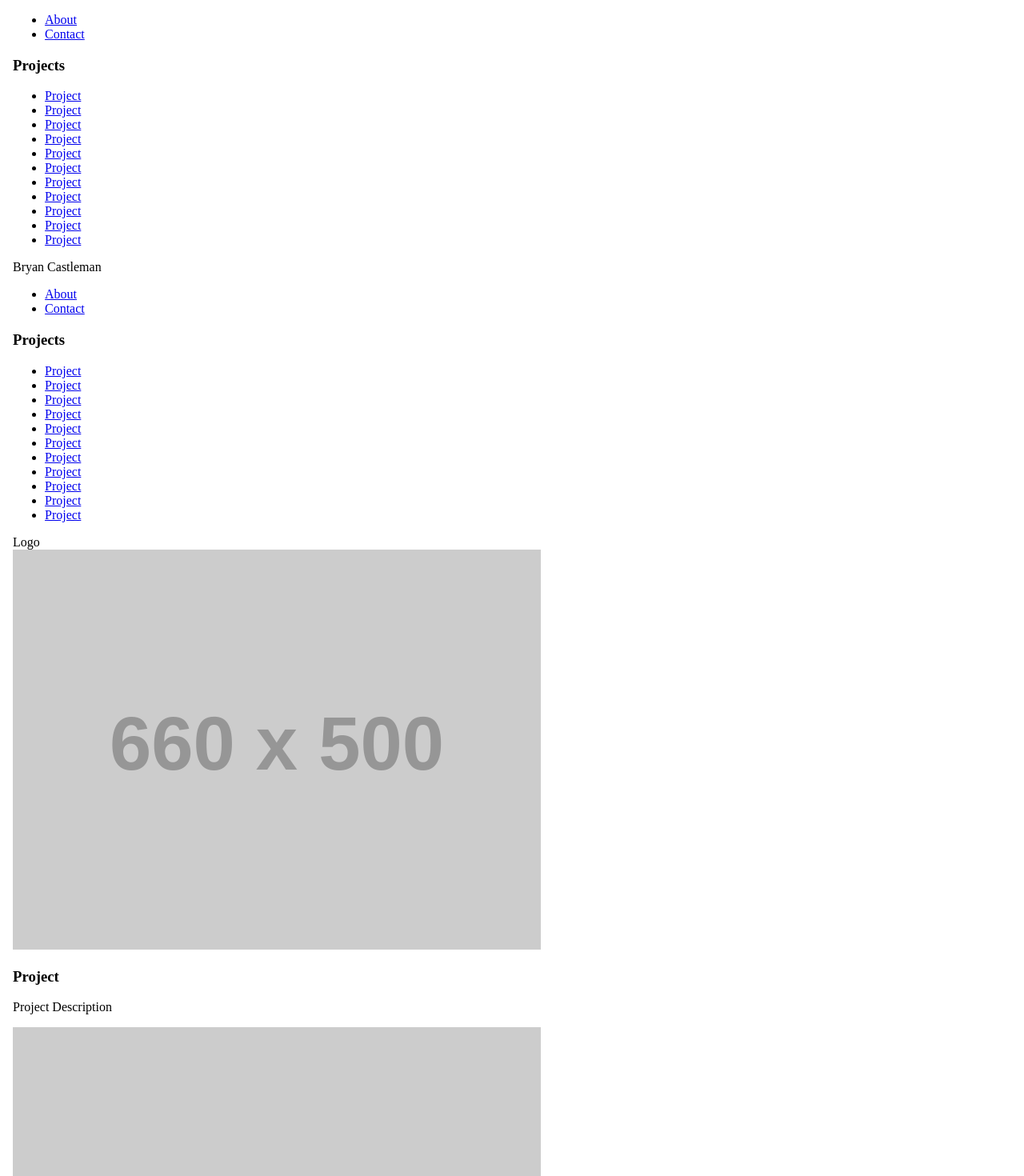
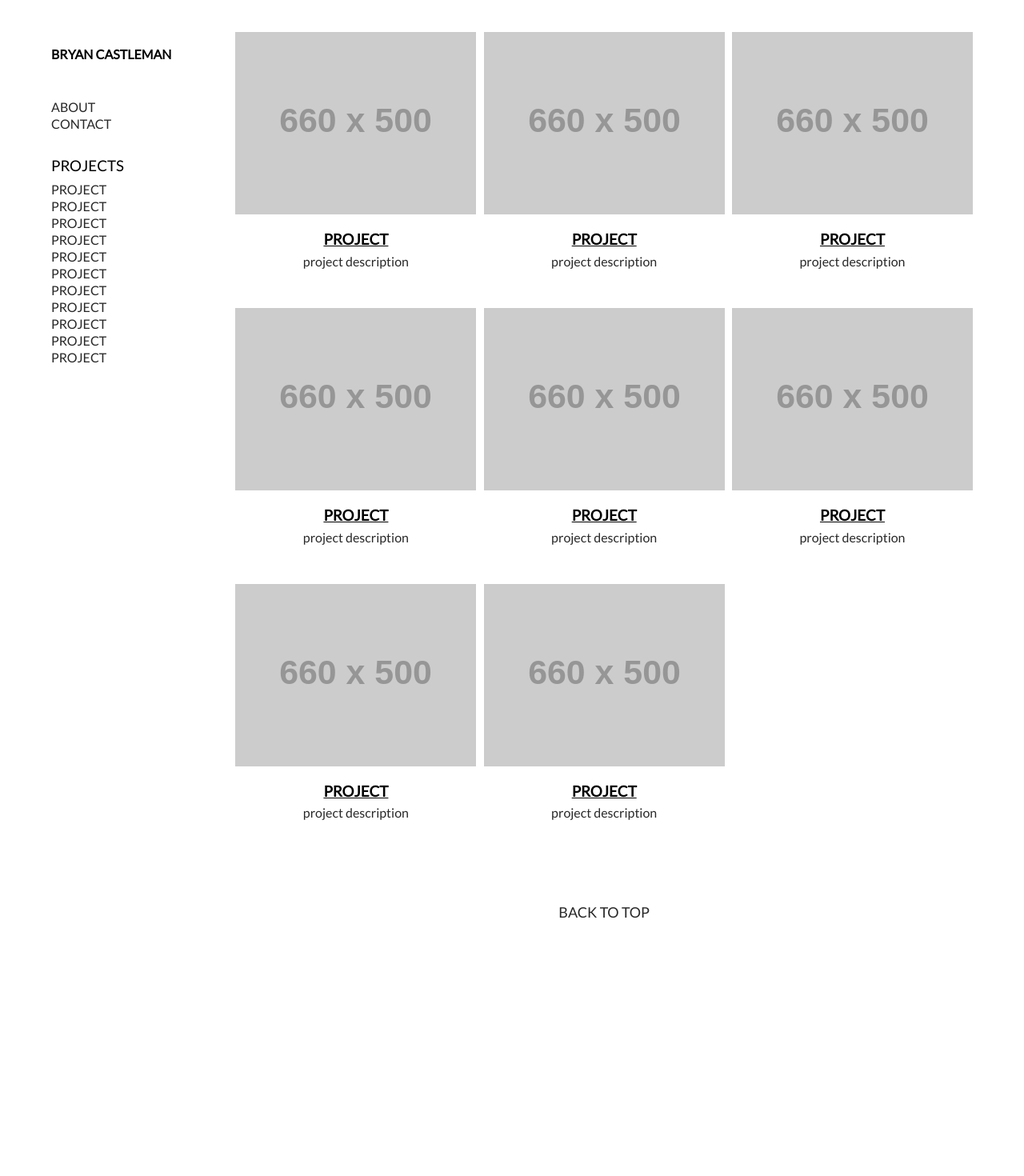
Before and after one commit to castlemaninc/react-portfolio, a React (Create React App) app: page / in a window 1280 px wide. Shown: the top 1470 px of the page at 80% size. After the commit the page ends 1210 px from the top, so only its background shows below. Built offline with nearby package versions, Linux system fonts and the light colour scheme.

Commit message:
breaking down app into component structure

```diff
--- a/package.json
+++ b/package.json
@@ -3,8 +3,11 @@
   "version": "0.1.0",
   "private": true,
   "dependencies": {
+    "@fortawesome/fontawesome": "^1.1.5",
+    "@fortawesome/fontawesome-free-solid": "^5.0.10",
     "react": "^16.3.2",
     "react-dom": "^16.3.2",
+    "react-fontawesome": "^1.6.1",
     "react-scripts": "1.1.4"
   },
   "scripts": {
--- a/src/Static/Static.jsx
+++ b/src/Static/Static.jsx
@@ -2,168 +2,161 @@ import React from 'react';
 
 const Static = () => {
 	return (
-		<div>
 		<body>
-				<div class="responsive-menu">
-					<div class="responsive-grid">
+			<ResponsiveMenu />
+			<SiteContainer />
+		</body>
+	);
+}
+
+const ResponsiveMenu = () => {
+	return(
+		<div className="responsive-menu">
+			<div className="responsive-grid">
 				<header>
-							<a href="#"><div class="times-click-area"><i class="fas fa-times fa-2x"></i></div></a>
+					<a href="#"><div className="times-click-area"><i className="fas fa-times fa-2x"></i></div></a>
 				</header>
-						<nav class="responsive-nav">
+				<nav className="responsive-nav">
 					<ul>
-								<li class="responsive-page-title"><a href="about.html">About</a></li>
-								<li class="responsive-page-title"><a href="contact.html">Contact</a></li>
+						<li className="responsive-page-title"><a href="about.html">About</a></li>
+						<li className="responsive-page-title"><a href="contact.html">Contact</a></li>
 					</ul>
-							<div class="responsive-projects-list">
-								<h3 class="responsive-list-title">Projects</h3>
+					<div className="responsive-projects-list">
+						<h3 className="responsive-list-title">Projects</h3>
 						<ul>
-									<li class="responsive-project-title"><a href="#">Project</a></li>
-									<li class="responsive-project-title"><a href="#">Project</a></li>
-									<li class="responsive-project-title"><a href="#">Project</a></li>
-									<li class="responsive-project-title"><a href="#">Project</a></li>
-									<li class="responsive-project-title"><a href="#">Project</a></li>
-									<li class="responsive-project-title"><a href="#">Project</a></li>
-									<li class="responsive-project-title"><a href="#">Project</a></li>
-									<li class="responsive-project-title"><a href="#">Project</a></li>
-									<li class="responsive-project-title"><a href="#">Project</a></li>
-									<li class="responsive-project-title"><a href="#">Project</a></li>
-									<li class="responsive-project-title"><a href="#">Project</a></li>
+							<li className="responsive-project-title"><a href="#">Project</a></li>
+							<li className="responsive-project-title"><a href="#">Project</a></li>
+							<li className="responsive-project-title"><a href="#">Project</a></li>
+							<li className="responsive-project-title"><a href="#">Project</a></li>
+							<li className="responsive-project-title"><a href="#">Project</a></li>
+							<li className="responsive-project-title"><a href="#">Project</a></li>
+							<li className="responsive-project-title"><a href="#">Project</a></li>
+							<li className="responsive-project-title"><a href="#">Project</a></li>
+							<li className="responsive-project-title"><a href="#">Project</a></li>
+							<li className="responsive-project-title"><a href="#">Project</a></li>
+							<li className="responsive-project-title"><a href="#">Project</a></li>
 						</ul>
 					</div>
 				</nav>
-						<footer class="responsive-social-links">
-						<a href="https://github.com/castlemaninc" target="_blank"><i class="fab fa-github fa-3x"></i></a>
-						<a href="http://twitter.com/Bryan_Castleman" target="_blank"><i class="fab fa-twitter fa-3x"></i></a>
-						<a href="https://www.linkedin.com/in/bryancastleman/" target="_blank"><i class="fab fa-linkedin-in fa-3x"></i></a>
+				<footer className="responsive-social-links">
+					<a href="https://github.com/castlemaninc" target="_blank"><i className="fab fa-github fa-3x"></i></a>
+					<a href="http://twitter.com/Bryan_Castleman" target="_blank"><i className="fab fa-twitter fa-3x"></i></a>
+					<a href="https://www.linkedin.com/in/bryancastleman/" target="_blank"><i className="fab fa-linkedin-in fa-3x"></i></a>
 				</footer>
 			</div>
+		</div>
+	);
+}
 
+const SiteContainer = () => {
+	return (
+		<div className="site-grid" id="top">
+			<SideBar />
+			<MobileHeader />
+			<ProjectsContainer />
+			<SiteFooter />
 		</div>
-				<div class="site-grid" id="top">
+	);
+}
+
+const SideBar = () => {
+	return (
 		<header>
-						<div class="sidebar-content">
-							<div class="sidebar-logo">Bryan Castleman</div>
+			<div className="sidebar-content">
+				<SideBarLogo />
+				<SideBarNav />
+				<SideBarSocial />
+			</div>
+		</header>
+	);
+}
+
+const SideBarLogo = () => {
+	return (
+		<div className="sidebar-logo">Bryan Castleman</div>
+	);
+}
+
+const SideBarNav = () => {
+	return (
 		<nav>
 			<ul>
-									<li class="page-title"><a href="about.html">About</a></li>
-									<li class="page-title"><a href="contact.html">Contact</a></li>
+				<li className="page-title"><a href="about.html">About</a></li>
+				<li className="page-title"><a href="contact.html">Contact</a></li>
 			</ul>
-								<div class="sidebar-projects-list">
-									<h3 class="sidebar-list-title">Projects</h3>
+			<div className="sidebar-projects-list">
+				<h3 className="sidebar-list-title">Projects</h3>
 				<ul>
-										<li class="project-title"><a href="#">Project</a></li>
-										<li class="project-title"><a href="#">Project</a></li>
-										<li class="project-title"><a href="#">Project</a></li>
-										<li class="project-title"><a href="#">Project</a></li>
-										<li class="project-title"><a href="#">Project</a></li>
-										<li class="project-title"><a href="#">Project</a></li>
-										<li class="project-title"><a href="#">Project</a></li>
-										<li class="project-title"><a href="#">Project</a></li>
-										<li class="project-title"><a href="#">Project</a></li>
-										<li class="project-title"><a href="#">Project</a></li>
-										<li class="project-title"><a href="#">Project</a></li>
+					<li className="project-title"><a href="#">Project</a></li>
+					<li className="project-title"><a href="#">Project</a></li>
+					<li className="project-title"><a href="#">Project</a></li>
+					<li className="project-title"><a href="#">Project</a></li>
+					<li className="project-title"><a href="#">Project</a></li>
+					<li className="project-title"><a href="#">Project</a></li>
+					<li className="project-title"><a href="#">Project</a></li>
+					<li className="project-title"><a href="#">Project</a></li>
+					<li className="project-title"><a href="#">Project</a></li>
+					<li className="project-title"><a href="#">Project</a></li>
+					<li className="project-title"><a href="#">Project</a></li>
 				</ul>
 			</div>
 		</nav>
-							<div class="social-links">
+	);
+}
 
-								<div><a href="https://github.com/castlemaninc" target="_blank"><i class="fab fa-github fa-lg"></i></a></div>
-								<div><a href="http://twitter.com/Bryan_Castleman" target="_blank"><i class="fab fa-twitter fa-lg"></i></a></div>
-								<div><a href="https://www.linkedin.com/in/bryancastleman" target="_blank"><i class="fab fa-linkedin-in fa-lg"></i></a></div>
+const SideBarSocial = () => {
+	return (
+		<div className="social-links">
+			<div><a href="https://github.com/castlemaninc" target="_blank"><i className="fab fa-github fa-lg"></i></a></div>
+			<div><a href="http://twitter.com/Bryan_Castleman" target="_blank"><i className="fab fa-twitter fa-lg"></i></a></div>
+			<div><a href="https://www.linkedin.com/in/bryancastleman" target="_blank"><i className="fab fa-linkedin-in fa-lg"></i></a></div>
 		</div>
+	);
+}
+
+
+const MobileHeader = () => {
+	return (
+		<header className="mobile-header">
+			<div>Logo</div>
+			<a href="#"><div className="bars-click-area"><i className="fas fa-bars fa-lg"></i></div></a>
+		</header>
+	);
+}
+
+const ProjectsContainer = () => {
+	return (
+		<div className="projects-grid">
+			<ProjectCard />
+			<ProjectCard />
+			<ProjectCard />
+			<ProjectCard />
+			<ProjectCard />
+			<ProjectCard />
+			<ProjectCard />
+			<ProjectCard />
 		</div>
-					</header>
-					<header class="mobile-header">
-						<div>Logo</div>
-						<a href="#"><div class="bars-click-area"><i class="fas fa-bars fa-lg"></i></div></a>
-					</header>
+	);
+}
 
-					<div class="projects-grid">
-						<div class="project-card">
+const ProjectCard = () => {
+	return (
+		<div className="project-card">
 			<div><a href="https://placeholder.com"><img src="http://via.placeholder.com/660x500" /></a></div>
-							<div class="project-about">
+			<div className="project-about">
 				<h3>Project</h3>
 				<p>Project Description</p>
 			</div>
 		</div>
-						<div class="project-card">
-							<div><a href="https://placeholder.com"><img src="http://via.placeholder.com/660x500" /></a></div>
-							<div class="project-about">
-								<h3>Project</h3>
-								<p>Project Description</p>
-							</div>
-						</div>
-						<div class="project-card">
-							<div><a href="https://placeholder.com"><img src="http://via.placeholder.com/660x500" /></a></div>
-							<div class="project-about">
-								<h3>Project</h3>
-								<p>Project Description</p>
-							</div>
-						</div>
-						<div class="project-card">
-							<div><a href="https://placeholder.com"><img src="http://via.placeholder.com/660x500" /></a></div>
-							<div class="project-about">
-								<h3>Project</h3>
-								<p>Project Description</p>
-							</div>
-						</div>
-						<div class="project-card">
-							<div><a href="https://placeholder.com"><img src="http://via.placeholder.com/660x500" /></a></div>
-							<div class="project-about">
-								<h3>Project</h3>
-								<p>Project Description</p>
-							</div>
-						</div>
-						<div class="project-card">
-							<div><a href="https://placeholder.com"><img src="http://via.placeholder.com/660x500" /></a></div>
-							<div class="project-about">
-								<h3>Project</h3>
-								<p>Project Description</p>
-							</div>
-						</div>
-						<div class="project-card">
-							<div><a href="https://placeholder.com"><img src="http://via.placeholder.com/660x500" /></a></div>
-							<div class="project-about">
-								<h3>Project</h3>
-								<p>Project Description</p>
-							</div>
-						</div>
-						<div class="project-card">
-							<div><a href="https://placeholder.com"><img src="http://via.placeholder.com/660x500" /></a></div>
-							<div class="project-about">
-								<h3>Project</h3>
-								<p>Project Description</p>
-							</div>
-						</div>
-						<div class="project-card">
-							<div><a href="https://placeholder.com"><img src="http://via.placeholder.com/660x500" /></a></div>
-							<div class="project-about">
-								<h3>Project</h3>
-								<p>Project Description</p>
-							</div>
-						</div>
-						<div class="project-card">
-							<div><a href="https://placeholder.com"><img src="http://via.placeholder.com/660x500" /></a></div>
-							<div class="project-about">
-								<h3>Project</h3>
-								<p>Project Description</p>
-							</div>
-						</div>
-						<div class="project-card">
-							<div><a href="https://placeholder.com"><img src="http://via.placeholder.com/660x500" /></a></div>
-							<div class="project-about">
-								<h3>Project</h3>
-								<p>Project Description</p>
-							</div>
-						</div>
-					</div>
+	);
+}
+
+const SiteFooter = () => {
+	return (
 		<footer>
-						<h4><a href="#top"><i class="fas fa-angle-up fa-2x"></i><br />Back to Top</a></h4>
+			<h4><a href="#top"><i className="fas fa-angle-up fa-2x"></i><br />Back to Top</a></h4>
 		</footer>
-				</div>
-			</body>
-		</div>
-	)
+	);
 }
 
 export default Static;
--- /dev/null
+++ b/src/css/base.css
@@ -0,0 +1,171 @@
+@import url('https://fonts.googleapis.com/css?family=Lato');
+
+html {
+	font-family: 'Lato', sans-serif;
+	text-transform: uppercase;
+}
+
+a {
+	text-decoration: none;
+	color: #282828;
+}
+
+a:hover {
+	color: black;
+}
+
+p {
+	color: #282828;
+	text-transform: lowercase;
+}
+
+h1 { font-size: 2em; }
+h2 { font-size: 1.5em; }
+h3 { font-size: 1.17em; }
+h4 { font-size: 1.12em; }
+h5 { font-size: .83em; }
+h6 { font-size: .75em; }
+
+
+.site-grid {
+	display: grid;
+	grid-template-columns: 1fr 4fr;
+	margin: 0% 5% 0% 5%;
+	position: relative;
+	z-index: 0;
+}
+
+.responsive-grid {
+	margin: 0% 5% 0% 5%;
+}
+
+.mobile-header {
+	display: none;
+}
+
+.responsive-menu {
+	display: none;
+	height: 100%;
+	width: 100%;
+	z-index: 1;
+}
+
+.responsive-grid {
+	display: grid;
+	grid-template-rows: 100px 1fr 100px;
+}
+
+.responsive-social-links a {
+	margin: 40px;
+}
+
+.responsive-nav {
+	text-align: center;
+	font-size: 2em;
+	padding-top: 30px;
+}
+
+.responsive-page-title, .responsive-list-title, .responsive-project-title {
+	padding: 0 0 30px;
+}
+
+.sidebar-logo {
+	padding-top: 60px;
+	padding-bottom: 50px;
+	font-weight: 700;
+}
+
+.sidebar-list-title {
+	padding-bottom: 12px;
+}
+
+.sidebar-projects-list {
+	padding-top: 30px;
+	padding-bottom: 30px;
+}
+
+.project-title, .page-title {
+	padding-bottom: 5px;
+}
+
+.project-about h3 {
+	text-decoration: underline;
+}
+
+.social-links a {
+	margin-right: 10px;
+}
+
+.projects-grid {
+	display: grid;
+	grid-template-columns: 1fr 1fr 1fr;
+	grid-column-gap: 1%;
+	padding-top: 40px;
+}
+
+.project-card {
+	text-align: center;
+}
+
+.project-card img {
+	width: 100%;
+	height: auto;
+}
+
+.project-card h3 {
+	margin: 20px 0px 10px 0px;
+	font-weight: 700;
+}
+
+.project-about {
+	margin-bottom: 50px;
+}
+
+footer {
+	grid-column-start: 2;
+	text-align: center;
+	padding-top: 40px;
+	padding-bottom: 60px;
+}
+
+@media only screen and (max-width: 850px) {
+
+    .mobile-header, .responsive-grid header {
+    	padding-top: 30px;
+    }
+
+    .bars-click-area, .times-click-area {
+    	height: 50px;
+    	width: 50px;
+    }
+
+    .site-grid {
+		grid-template-columns: 1fr;
+    }
+
+    .sidebar-content {
+    	display: none;
+    }
+
+    .projects-grid {
+		display: grid;
+		grid-template-columns: 1fr 1fr;
+		grid-column-gap: 1%;
+	}
+
+	footer {
+		grid-column-start: 1;
+	}
+}
+
+@media only screen and (max-width: 540px) {
+
+    .projects-grid {
+		display: grid;
+		grid-template-columns: 1fr;
+	}
+
+	.project-card {
+		width: 100%;
+	}
+}
--- /dev/null
+++ b/src/css/flexbox.css
@@ -0,0 +1,32 @@
+.social-links {
+	display: flex;
+	flex-direction: row;
+}
+
+.responsive-menu header {
+	display: flex;
+	flex-direction: row-reverse;
+}
+
+.resposive-menu footer {
+	display: flex;
+	flex-direction: row;
+	justify-content: center;
+}
+
+.bars-click-area {
+	display: flex;
+	flex-direction: row-reverse;
+}
+
+.responsive-nav {
+	display: flex;
+	flex-direction: column;
+}
+
+@media only screen and (max-width: 850px) {
+	.mobile-header {
+		display: flex;
+		justify-content: space-between;
+	}
+}
--- /dev/null
+++ b/src/css/reset.css
@@ -0,0 +1,48 @@
+/* http://meyerweb.com/eric/tools/css/reset/
+   v2.0 | 20110126
+   License: none (public domain)
+*/
+
+html, body, div, span, applet, object, iframe,
+h1, h2, h3, h4, h5, h6, p, blockquote, pre,
+a, abbr, acronym, address, big, cite, code,
+del, dfn, em, img, ins, kbd, q, s, samp,
+small, strike, strong, sub, sup, tt, var,
+b, u, i, center,
+dl, dt, dd, ol, ul, li,
+fieldset, form, label, legend,
+table, caption, tbody, tfoot, thead, tr, th, td,
+article, aside, canvas, details, embed,
+figure, figcaption, footer, header, hgroup,
+menu, nav, output, ruby, section, summary,
+time, mark, audio, video {
+	margin: 0;
+	padding: 0;
+	border: 0;
+	font-size: 100%;
+	font: inherit;
+	vertical-align: baseline;
+}
+/* HTML5 display-role reset for older browsers */
+article, aside, details, figcaption, figure,
+footer, header, hgroup, menu, nav, section {
+	display: block;
+}
+body {
+	line-height: 1;
+}
+ol, ul {
+	list-style: none;
+}
+blockquote, q {
+	quotes: none;
+}
+blockquote:before, blockquote:after,
+q:before, q:after {
+	content: '';
+	content: none;
+}
+table {
+	border-collapse: collapse;
+	border-spacing: 0;
+}
--- a/src/index.js
+++ b/src/index.js
@@ -1,5 +1,8 @@
 import React from 'react';
 import ReactDOM from 'react-dom';
+import './css/reset.css';
+import './css/base.css';
+import './css/flexbox.css';
 import App from './App';
 import registerServiceWorker from './registerServiceWorker';
 
```
Also changed, not shown: 1 other file (tests, documents, lock files or other folders). Lines whose indentation alone changed are shown as unchanged.
